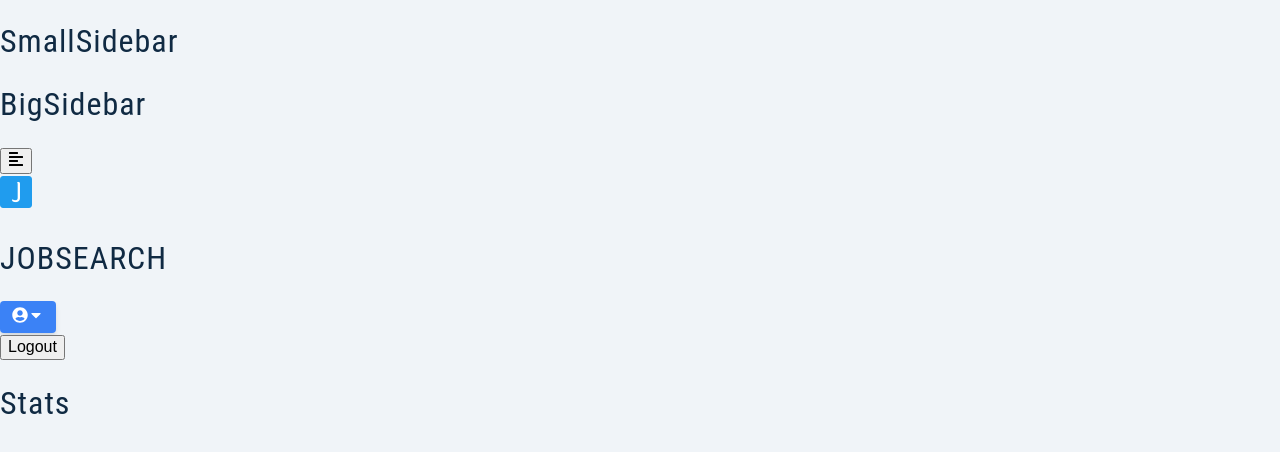
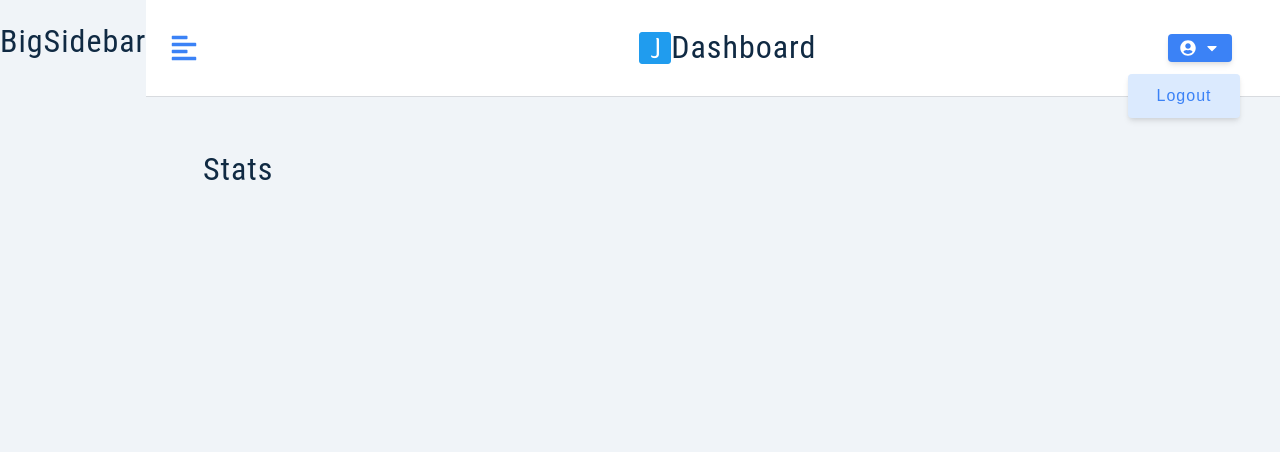
Before and after one commit to poojakelkar/ng-jobsearch, a React (Create React App) app: page / in a window 1280 px wide. Shown: the top 452 px of the page. Built offline with nearby package versions, Linux system fonts and the light colour scheme.

Commit message:
added navbar

```diff
--- a/src/assets/wrappers/Navbar.js
+++ b/src/assets/wrappers/Navbar.js
@@ -1,5 +1,80 @@
 import styled from "styled-components";
 
-const Wrapper = styled.main``;
+const Wrapper = styled.nav`
+    height: var(--nav-height);
+    display: flex;
+    align-items: center;
+    justify-content: center;
+    box-shadow: 0 1px 0px 0px rgba(0, 0, 0, 0.1);
+    .logo {
+        display: none;
+    }
 
+    .nav-center {
+        display: flex;
+        width: 90vw;
+        align-items: center;
+        justify-content: space-between;
+        padding: 1rem;
+    }
+    .toggle-btn {
+        background: transparent;
+        border-color: transparent;
+        font-size: 1.75rem;
+        color: var(--primary-500);
+        cursor: pointer;
+        display: flex;
+        align-items: center;
+    }
+    background: var(--white);
+    .btn-container {
+        position: relative;
+    }
+    .btn {
+        margin-right: 3rem;
+        display: flex;
+        align-items: center;
+        justify-content: center;
+        gap: 0 0.5rem;
+        position: relative;
+        box-shadow: var(--shadow-2);
+    }
+
+    .dropdown {
+        position: absolute;
+        top: 40px;
+        left: -40px;
+        width: 100%;
+        background: var(--primary-100);
+        box-shadow: var(--shadow-2);
+        padding: 0.5rem;
+        text-align: center;
+        visibility: hidden;
+        border-radius: var(--borderRadius);
+    }
+    .show-dropdown {
+        visibility: visible;
+    }
+    .dropdown-btn {
+        background: transparent;
+        border-color: transparent;
+        color: var(--primary-500);
+        letter-spacing: var(--letterSpacing);
+        text-transform: capitalize;
+        cursor: pointer;
+    }
+    @media (min-width: 992px) {
+        position: sticky;
+        top: 0;
+
+        .nav-center {
+            width: 90%;
+        }
+        .logo {
+            display: flex;
+            align-items: center;
+            width: 100%;
+        }
+    }
+`;
 export default Wrapper;
--- a/src/assets/wrappers/SharedLayout.js
+++ b/src/assets/wrappers/SharedLayout.js
@@ -1,5 +1,22 @@
 import styled from "styled-components";
 
-const Wrapper = styled.main``;
-
+const Wrapper = styled.section`
+    .dashboard {
+        display: grid;
+        grid-template-columns: 1fr;
+    }
+    .dashboard-page {
+        width: 90vw;
+        margin: 0 auto;
+        padding: 2rem 0;
+    }
+    @media (min-width: 992px) {
+        .dashboard {
+            grid-template-columns: auto 1fr;
+        }
+        .dashboard-page {
+            width: 90%;
+        }
+    }
+`;
 export default Wrapper;
--- a/src/assets/wrappers/SmallSidebar.js
+++ b/src/assets/wrappers/SmallSidebar.js
@@ -1,5 +1,76 @@
 import styled from "styled-components";
 
-const Wrapper = styled.aside``;
-
+const Wrapper = styled.aside`
+    @media (min-width: 992px) {
+        display: none;
+    }
+    .sidebar-container {
+        position: fixed;
+        inset: 0;
+        background: rgba(0, 0, 0, 0.7);
+        display: flex;
+        justify-content: center;
+        align-items: center;
+        z-index: -1;
+        opacity: 0;
+        transition: var(--transition);
+    }
+    .show-sidebar {
+        z-index: 99;
+        opacity: 1;
+    }
+    .content {
+        background: var(--white);
+        width: var(--fluid-width);
+        height: 95vh;
+        border-radius: var(--borderRadius);
+        padding: 4rem 2rem;
+        position: relative;
+        display: flex;
+        align-items: center;
+        flex-direction: column;
+    }
+    .close-btn {
+        position: absolute;
+        top: 10px;
+        left: 10px;
+        background: transparent;
+        border-color: transparent;
+        font-size: 2rem;
+        color: var(--red-dark);
+        cursor: pointer;
+    }
+    .nav-links {
+        padding-top: 2rem;
+        display: flex;
+        flex-direction: column;
+    }
+    .nav-link {
+        display: flex;
+        align-items: center;
+        color: var(--grey-500);
+        padding: 1rem 0;
+        text-transform: capitalize;
+        transition: var(--transition);
+    }
+    .nav-link:hover {
+        color: var(--grey-900);
+    }
+    .nav-link:hover .icon {
+        color: var(--primary-500);
+    }
+    .icon {
+        font-size: 1.5rem;
+        margin-right: 1rem;
+        display: grid;
+        place-items: center;
+        transition: var(--transition);
+    }
+    .active {
+        color: var(--grey-900);
+    }
+    .active .icon {
+        color: var(--primary-500);
+    }
+`;
 export default Wrapper;
--- a/src/component/Logo.js
+++ b/src/component/Logo.js
@@ -6,7 +6,6 @@ export const Logo = () => {
     return (
         <nav>
             <img src={logo} alt='logo' className='logo' />
-            <h1>JOBSEARCH</h1>
         </nav>
     );
 };
--- a/src/component/Navbar.js
+++ b/src/component/Navbar.js
@@ -17,8 +17,9 @@ export const Navbar = () => {
                     <FaAlignLeft />
                 </button>
             </div>
-            <div>
+            <div className='logo'>
                 <Logo />
+                <h1 className='logo-text'>Dashboard</h1>
             </div>
             <div className='btn-container'>
                 <button
```
